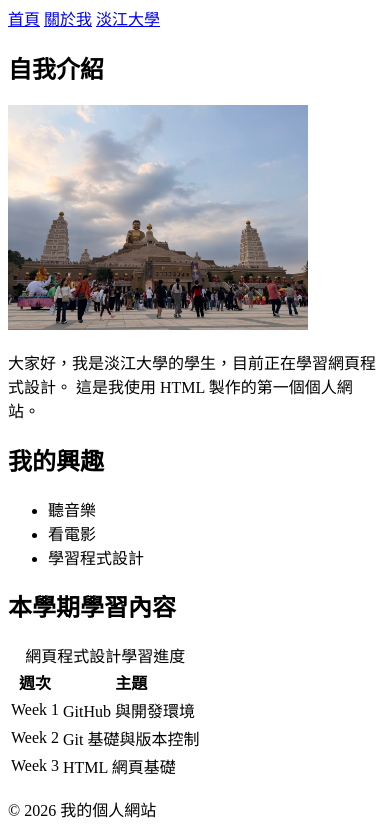
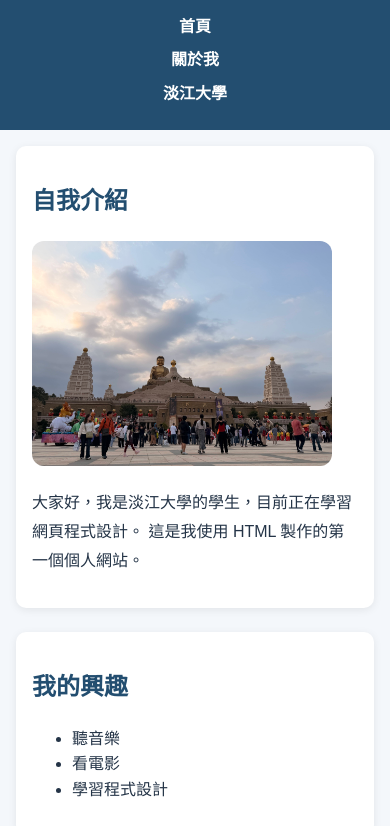
Before and after one commit to dongyiting9-star/115web_413630368, a plain HTML site: page index.html in a window 390 px wide. Shown: the part 83-909 px from the top of the page. Drawn offline with Linux system fonts and the light colour scheme.

Commit message:
Add CSS styles and responsive layout

```diff
--- a/index.html
+++ b/index.html
@@ -5,6 +5,7 @@
   <meta charset="UTF-8">
   <meta name="viewport" content="width=device-width, initial-scale=1.0">
   <title>我的個人網站</title>
+  <link rel="stylesheet" href="style.css">
 </head>
 
 <body>
--- /dev/null
+++ b/style.css
@@ -0,0 +1,106 @@
+* {
+  box-sizing: border-box;
+}
+
+body {
+  margin: 0;
+  color: #243447;
+  background-color: #f4f7fb;
+  font-family: Arial, "Microsoft JhengHei", sans-serif;
+  line-height: 1.6;
+}
+
+header,
+footer {
+  padding: 24px;
+  color: white;
+  text-align: center;
+  background-color: #234e70;
+}
+
+nav {
+  display: flex;
+  justify-content: center;
+  gap: 20px;
+}
+
+nav a {
+  color: white;
+  text-decoration: none;
+  font-weight: bold;
+}
+
+nav a:hover {
+  text-decoration: underline;
+}
+
+main {
+  width: 90%;
+  max-width: 900px;
+  margin: 0 auto;
+  padding: 24px;
+}
+
+section {
+  margin-bottom: 24px;
+  padding: 24px;
+  background-color: white;
+  border-radius: 10px;
+  box-shadow: 0 2px 8px rgba(0, 0, 0, 0.08);
+}
+
+h1 {
+  margin-top: 0;
+}
+
+h2 {
+  color: #234e70;
+}
+
+p {
+  line-height: 1.8;
+}
+
+img {
+  width: 300px;
+  max-width: 100%;
+  height: auto;
+  border-radius: 12px;
+}
+
+table {
+  width: 100%;
+  border-collapse: collapse;
+  background-color: white;
+}
+
+th,
+td {
+  padding: 12px;
+  border: 1px solid #cbd5e1;
+  text-align: left;
+}
+
+th {
+  background-color: #dbeafe;
+}
+
+@media (max-width: 600px) {
+  nav {
+    flex-direction: column;
+    gap: 8px;
+  }
+
+  main {
+    width: 100%;
+    padding: 16px;
+  }
+
+  section {
+    padding: 16px;
+  }
+
+  table {
+    font-size: 14px;
+  }
+}
```
Also changed, not shown: about.html (+1 -0 lines).
